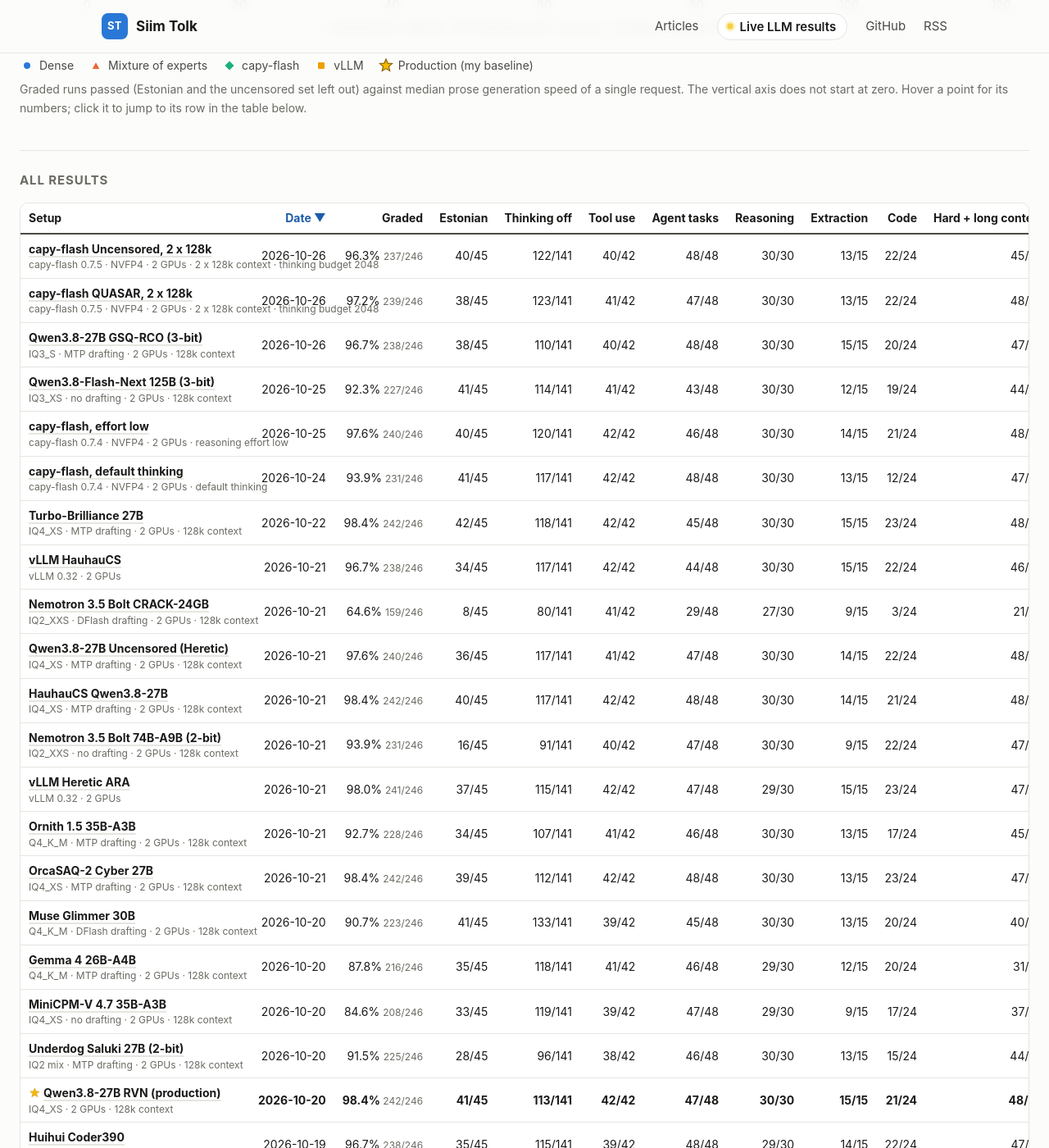
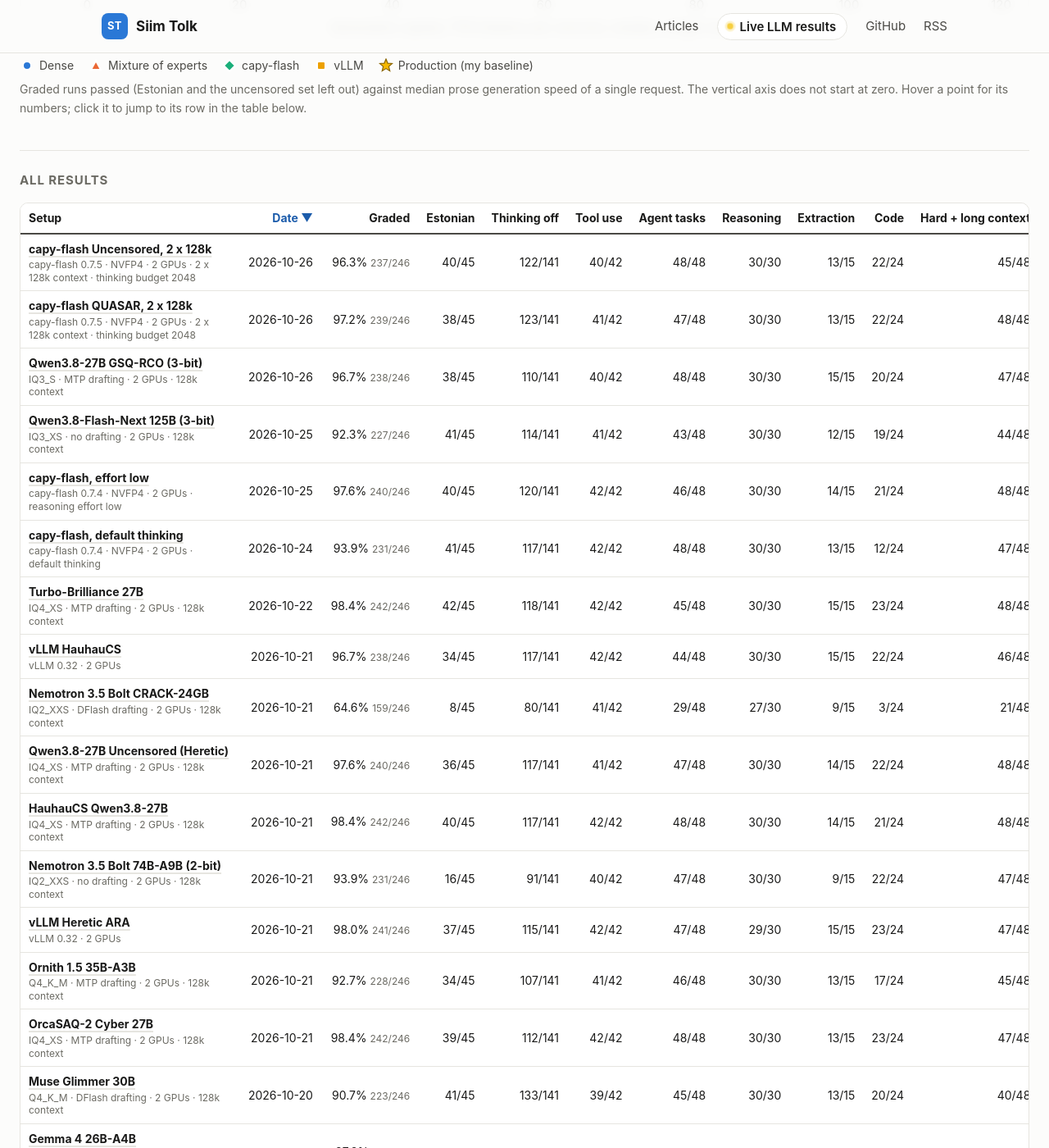
Before and after one commit to siimtolk/siimtolk.github.io, a Jekyll site: the page built from results/index.html, in a window 1280 px wide and 1400 px high, scrolled down 1356 px. Shown: the whole window at 82% size. Built offline with Jekyll 4.4.1, drawn with Linux system fonts in a browser that asks for light colours.

Commit message:
Results page: wrap setup details
Co-Authored-By: Claude Sonnet 5.5 <noreply@anthropic.com>

```diff
--- a/assets/css/style.scss
+++ b/assets/css/style.scss
@@ -167,4 +167,4 @@ nav a.nav-live:hover { color: var(--ink); border-color: #f5c518; box-shadow: 0 2
 .r-chart .pt.sel .mark { stroke: var(--ink); stroke-width: 3; }
 .results tbody tr.sel, .results tbody tr.sel th:first-child { background: var(--tag-bg); }
 .results tbody tr.sel { box-shadow: inset 3px 0 0 var(--accent); }
-.results small.r-detail { display: block; max-width: 260px; margin-top: 2px; font-weight: 400; line-height: 1.3; }
+.results small.r-detail { display: block; width: 240px; white-space: normal; margin-top: 2px; font-weight: 400; line-height: 1.3; }
```
